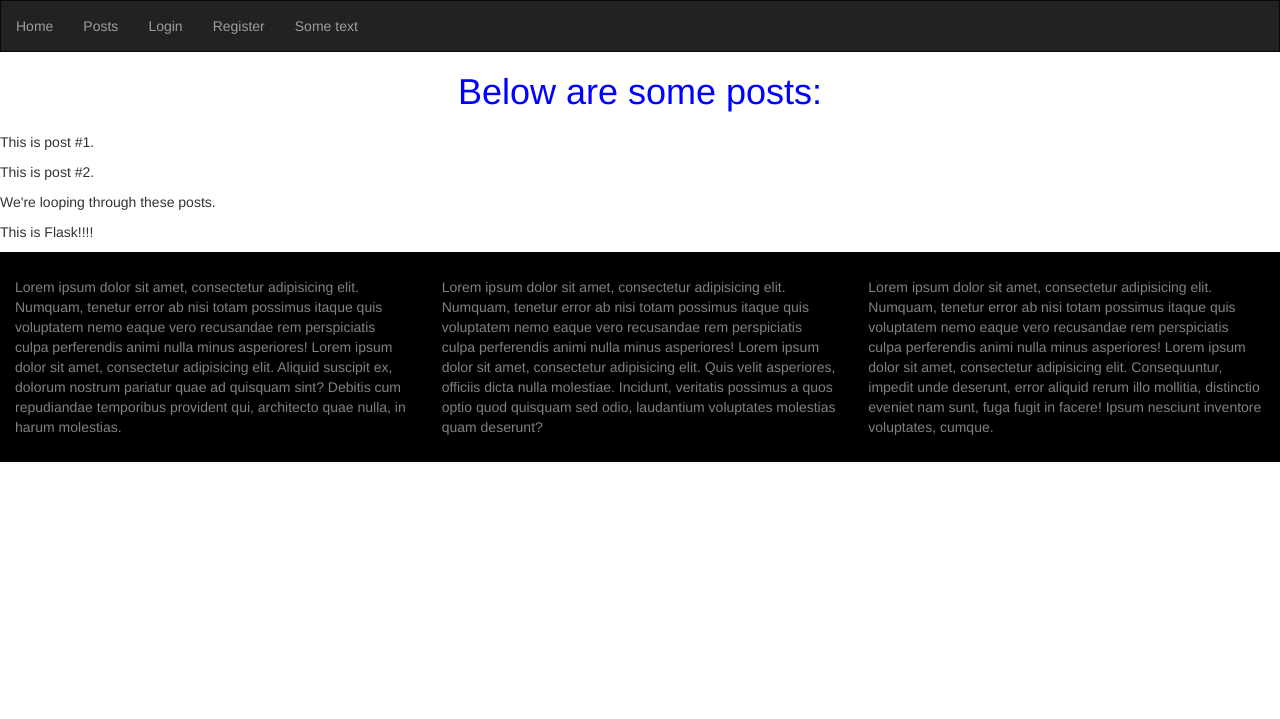
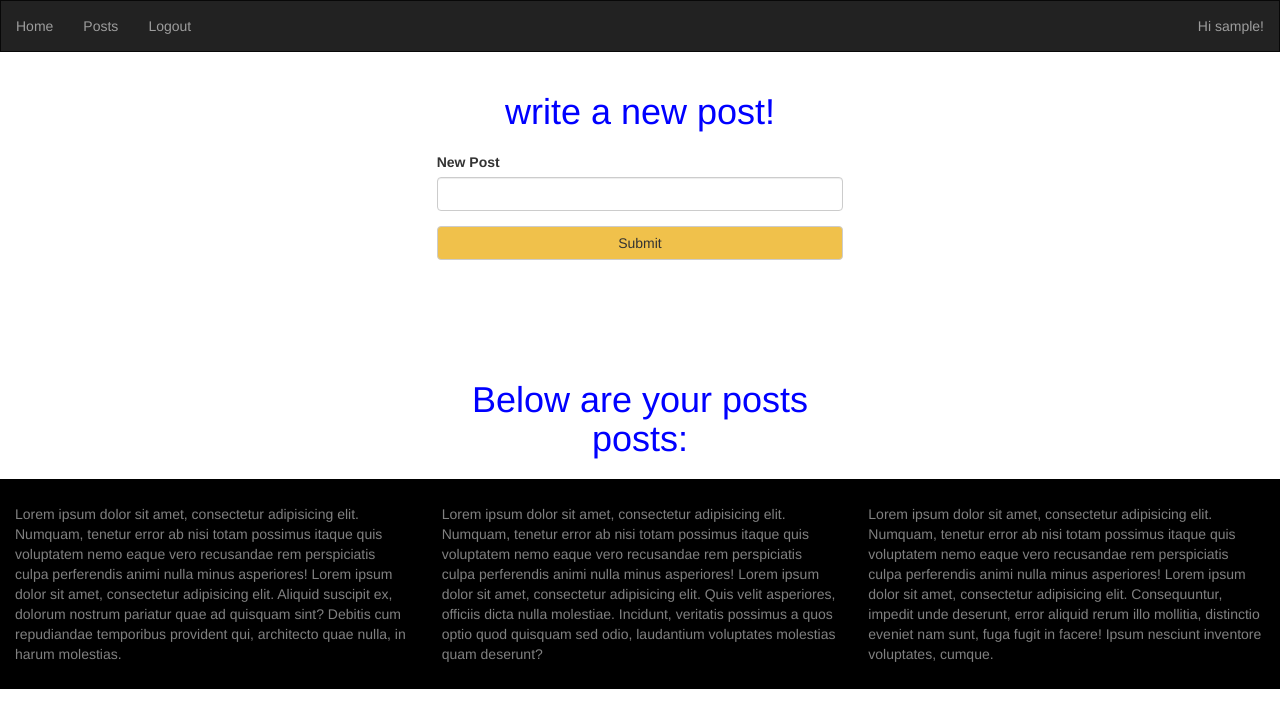
Before and after one commit to mattstermh93/Flask-Functions, a Flask app: page /posts in a window 1280 px wide. Shown: the top 719 px of the page. Run offline with Flask 2, Linux system fonts and the light colour scheme; the visitor is signed in with stand-in values (Sample User, id 1); data comes from the database, SQL or seed files in the repository; both versions use the stored data as it was after the commit; data that the repository does not hold is empty; some libraries are stand-ins or nearby versions.

Commit message:
added posts

```diff
--- a/app/__init__.py
+++ b/app/__init__.py
@@ -10,7 +10,8 @@ app.config.from_object(Config)
 db = SQLAlchemy(app)
 migrate = Migrate(app, db)
 login = LoginManager(app)
+login.login_view = 'login'
 
-from app import routes
+from app import routes, models
 
 bootstrap = Bootstrap(app)
--- a/app/forms.py
+++ b/app/forms.py
@@ -1,15 +1,32 @@
 from flask_wtf import FlaskForm
 from wtforms import StringField, PasswordField, BooleanField, SubmitField
-from wtforms.validators import DataRequired, EqualTo, Email, Length
+from wtforms.validators import DataRequired, EqualTo, Email, Length, ValidationError
+from app.models import User
 
 class LoginForm(FlaskForm):
-    email = StringField('Email Address', validators=[DataRequired(), Email()])
+    username = StringField('Username', validators=[DataRequired()])
+    password = PasswordField('Password', validators=[DataRequired()])
+    remember_me = BooleanField('Remember Me')
     submit = SubmitField('Submit')
+
 
 class RegistrationForm(FlaskForm):
     username = StringField('Username', validators=[Length(min=15, max=24), DataRequired()])
     email = StringField('Email Address', validators=[DataRequired(), Email()])
     password = PasswordField('Password', validators=[DataRequired()])
     password2 = PasswordField('Confirm Password', validators=[DataRequired(), EqualTo('password', message='Passwords must match')])
+    submit = SubmitField('Submit')
 
+    def validate_username(self, username):
+        user = User.query.filter_by(username=username.data).first()
+        if user is not None:
+            raise ValidationError('Username already taken.')
+
+    def validate_email(self, email):
+        user = User.query.filter_by(email=email.data).first()
+        if user is not None:
+            raise ValidationError('Email already taken.')
+
+class PostForm(FlaskForm):
+    body = StringField('New Post')
     submit = SubmitField('Submit')
--- a/app/routes.py
+++ b/app/routes.py
@@ -1,8 +1,9 @@
-from app import app
-from flask import render_template, redirect, url_for, flash
-from app.forms import LoginForm, RegistrationForm
-from flask_login import current_user, login_user
+from app import app, db
+from flask import render_template, redirect, url_for, flash, request
+from app.forms import LoginForm, RegistrationForm, PostForm
+from flask_login import current_user, login_user, logout_user, login_required
 from app.models import User, Post
+from werkzeug.urls import url_parse
 
 @app.route('/')
 @app.route('/index')
@@ -10,15 +11,22 @@ def index():
     user = { 'username' : 'max'}
     return render_template("index.html", user=user, title='Home Page')
 
-@app.route('/posts')
+@app.route('/posts', methods=['GET', 'POST'])
+@login_required
 def posts():
-    posts = [
-        'This is post #1.',
-        'This is post #2.',
-        'We\'re looping through these posts.',
-        'This is Flask!!!!'
-    ]
-    return render_template('posts.html', title='Posts', posts=posts)
+    form = PostForm()
+    if form.validate_on_submit():
+        post = Post(body=form.body.data, author=current_user)
+        db.session.add(post)
+        db.session.commit()
+        return redirect(url_for('posts'))
+
+    if current_user.is_authenticated:
+        posts = current_user.posts
+    else:
+        posts = []
+
+    return render_template('posts.html', title='Posts', form=form, posts=posts)
 
 @app.route('/redirect')
 def goaway():
@@ -35,14 +43,28 @@ def login():
             flash('Invalid login credentials')
             return redirect(url_for('login'))
         login_user(user, remember=login_form.remember_me.data)
-        flas('Thanks for logging in {}!'.format(current_user.username))
-        return redirect(url_for('index'))
+        next_page = request.args.get('next')
+        if not next_page or url_parse(next_page).netloc != '':
+            next_page = url_for('index')
+        flash('Thanks for logging in {}!'.format(current_user.username))
+        return redirect(next_page)
     return render_template('login.html', form=login_form)
 
 @app.route('/register', methods=['GET', 'POST'])
 def register():
+    if current_user.is_authenticated:
+        return redirect(url_for('index'))
     register_form = RegistrationForm()
     if register_form.validate_on_submit():
-        flash('Thank you for registering! {}!'.format(register_form.username.data))
-        return redirect(url_for('index'))
+        user = User(username=register_form.username.data, email=register_form.email.data)
+        user.set_password(register_form.password.data)
+        db.session.add(user)
+        db.session.commit()
+        flash('Congratulations, you are now registered!')
+        return redirect(url_for('login'))
     return render_template('register.html', form=register_form)
+
+@app.route('/logout')
+def logout():
+    logout_user()
+    return redirect(url_for('index'))
--- a/app/templates/base.html
+++ b/app/templates/base.html
@@ -14,10 +14,16 @@
     <ul class="nav navbar-nav">
       <li><a href="{{ url_for('index') }}">Home</a></li>
       <li><a href="{{ url_for('posts') }}">Posts</a></li>
+      {% if current_user.is_anonymous %}
       <li><a href="{{ url_for('login') }}">Login</a></li>
       <li><a href="{{ url_for('register') }}">Register</a></li>
+      {% else %}
+        <li><a href="{{ url_for('logout') }}">Logout</a></li>
+      {% endif %}
     </ul>
-  <p class="navbar-text">Some text</p>
+    {% if current_user.is_authenticated %}
+  <p class="navbar-text pull-right">Hi {{ current_user.username }}!</p>
+  {% endif %}
   </nav>
 {% endblock %}
 
--- a/app/templates/index.html
+++ b/app/templates/index.html
@@ -3,5 +3,5 @@
 {% block title %} Home - {{ super() }} {% endblock %}
 
 {% block app_content %}
-    <h1>Hello, {{ user.username }}!</h1>
+    <h1>This is in Bootstrap 3!</h1>
 {% endblock %}
--- a/app/templates/posts.html
+++ b/app/templates/posts.html
@@ -1,10 +1,23 @@
 {% extends 'base.html' %}
+{% import 'bootstrap/wtf.html' as wtf %}
 
 {% block title %} Posts - {{ super() }} {% endblock %}
 
 {% block app_content %}
-  <h1> Below are some posts: </h1>
-  {% for post in posts %}
-    <p>{{ post }}</p>
-  {% endfor %}
+<div class="row">
+  <div class="col-md-4 col-md-offset-4">
+    <h1>write a new post!</h1>
+    {{ wtf.quick_form(form) }}
+  </div>
+</div>
+<div class="row">
+  <div class="col-md-4 col-md-offset-4">
+    <h1> Below are your posts posts: </h1>
+    {% for post in posts %}
+      <p>{{ post }}</p>
+    {% endfor %}
+  </div>
+</div>
+
+
 {% endblock %}
```
Also changed, not shown: app.db.
